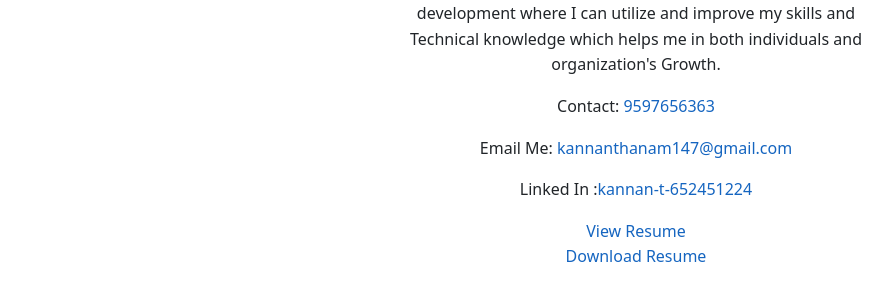
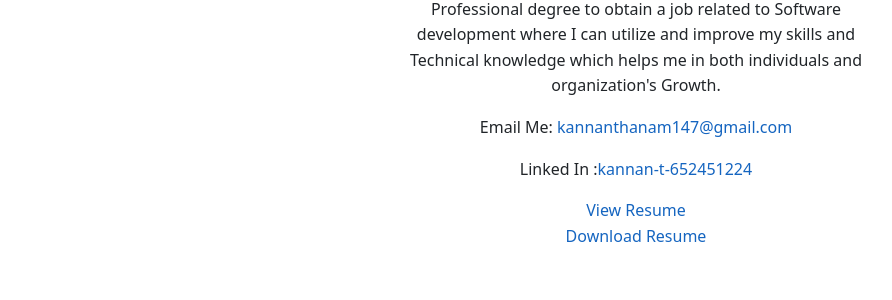
Before and after one commit to KannanThanam/Portfolio, a plain HTML site: page index.html in a window 1280 px wide. Shown: the part 378-678 px from the top of the page, without its empty margins (4-896 px from the left). Drawn offline with nearby package versions, Linux system fonts and the light colour scheme.

Commit message:
Update index.html

```diff
--- a/index.html
+++ b/index.html
@@ -40,9 +40,7 @@
       <p>
         An Engaging and Passionate college student pursuing a Professional degree to obtain a job related to Software development where I can utilize and improve my skills and Technical knowledge which helps me in both individuals and organization's Growth.
       </p>
-      <p>
-        Contact: <a href= “tel:+919597656363”>9597656363</a>
-      </p>
+       <p>
         Email Me: <a href="mailto:kannanthanam147@gmail.com">kannanthanam147@gmail.com</a>
       </p>
       <p>
```
